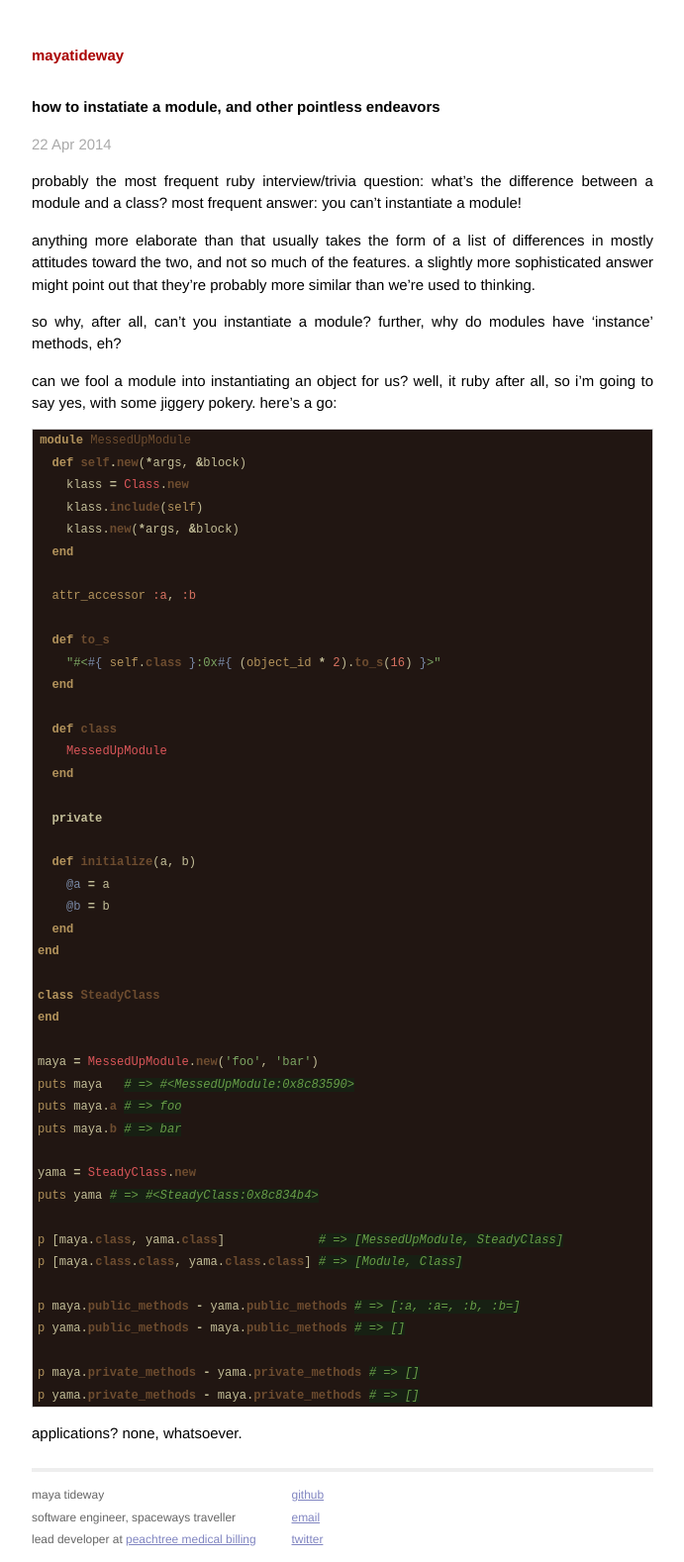
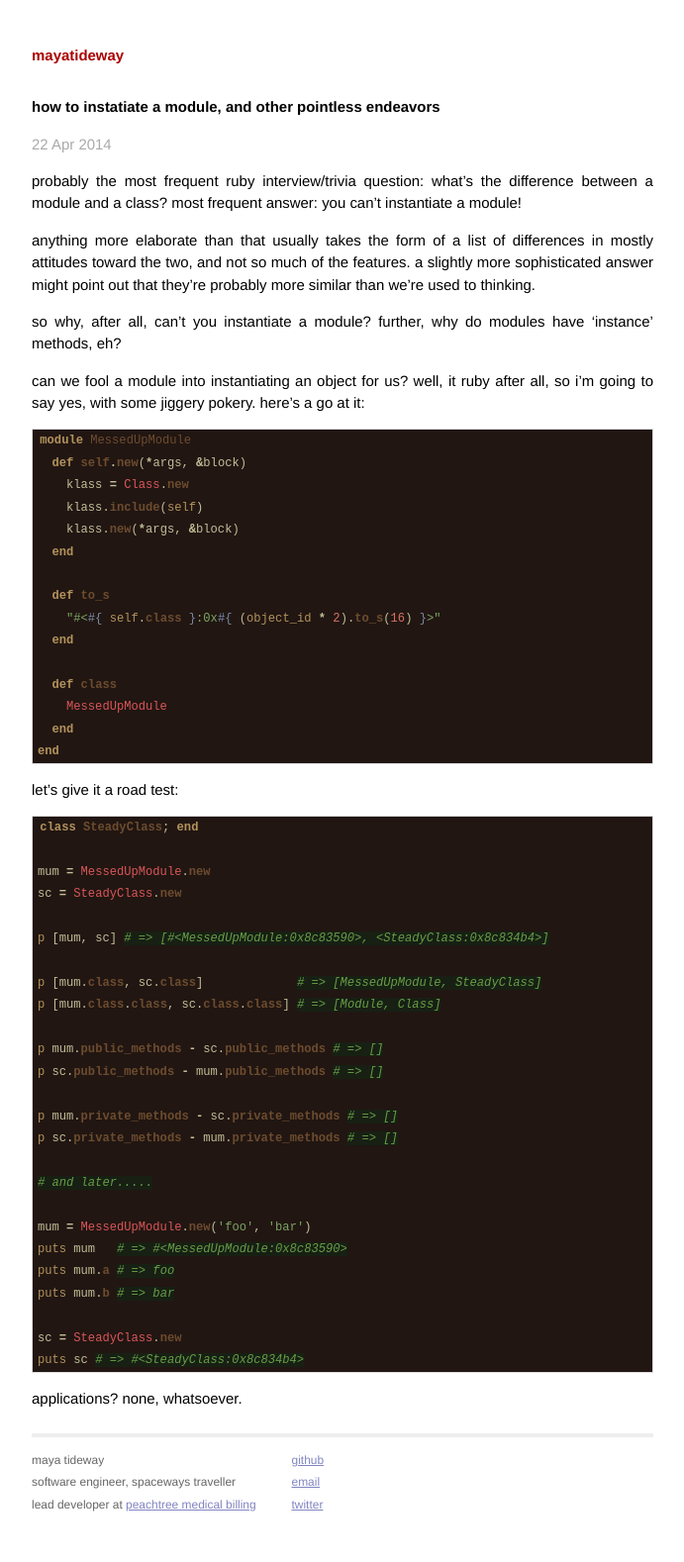
Before and after one commit to imtayadeway/imtayadeway.github.io, a Jekyll site: the page built from _posts/2014-04-22-how-to-instantiate-a-module.md, in a window 1280 px wide. Shown: the whole page at 99% size, without its empty margins (294-985 px from the left). Built offline with Jekyll 4.4.1, drawn with Linux system fonts in a browser that asks for light colours; Markdown is read by kramdown in place of the engine named in the settings; after the commit the page ends 1543 px from its top, so only the background shows below that.

Commit message:
Half way through edits

```diff
--- a/_posts/2014-04-22-how-to-instantiate-a-module.md
+++ b/_posts/2014-04-22-how-to-instantiate-a-module.md
@@ -10,7 +10,7 @@ anything more elaborate than that usually takes the form of a list of difference
 
 so why, after all, can't you instantiate a module? further, why do modules have 'instance' methods, eh?
 
-can we fool a module into instantiating an object for us? well, it ruby after all, so i'm going to say yes, with some jiggery pokery. here's a go:
+can we fool a module into instantiating an object for us? well, it ruby after all, so i'm going to say yes, with some jiggery pokery. here's a go at it:
 
 {% highlight ruby %}
 module MessedUpModule
@@ -20,8 +20,6 @@ module MessedUpModule
     klass.new(*args, &block)
   end
 
-  attr_accessor :a, :b
-
   def to_s
     "#<#{ self.class }:0x#{ (object_id * 2).to_s(16) }>"
   end
@@ -29,34 +27,39 @@ module MessedUpModule
   def class
     MessedUpModule
   end
+end
+{% endhighlight %}
 
-  private
+let's give it a road test:
 
-  def initialize(a, b)
-    @a = a
-    @b = b
-  end
-end
+{% highlight ruby %}
+class SteadyClass; end
 
-class SteadyClass
-end
+mum = MessedUpModule.new
+sc = SteadyClass.new
 
-maya = MessedUpModule.new('foo', 'bar')
-puts maya   # => #<MessedUpModule:0x8c83590>
-puts maya.a # => foo
-puts maya.b # => bar
+p [mum, sc] # => [#<MessedUpModule:0x8c83590>, <SteadyClass:0x8c834b4>]
 
-yama = SteadyClass.new
-puts yama # => #<SteadyClass:0x8c834b4>
+p [mum.class, sc.class]             # => [MessedUpModule, SteadyClass]
+p [mum.class.class, sc.class.class] # => [Module, Class]
 
-p [maya.class, yama.class]             # => [MessedUpModule, SteadyClass]
-p [maya.class.class, yama.class.class] # => [Module, Class]
+p mum.public_methods - sc.public_methods # => []
+p sc.public_methods - mum.public_methods # => []
 
-p maya.public_methods - yama.public_methods # => [:a, :a=, :b, :b=]
-p yama.public_methods - maya.public_methods # => []
+p mum.private_methods - sc.private_methods # => []
+p sc.private_methods - mum.private_methods # => []
 
-p maya.private_methods - yama.private_methods # => []
-p yama.private_methods - maya.private_methods # => []
+# and later.....
+
+mum = MessedUpModule.new('foo', 'bar')
+puts mum   # => #<MessedUpModule:0x8c83590>
+puts mum.a # => foo
+puts mum.b # => bar
+
+sc = SteadyClass.new
+puts sc # => #<SteadyClass:0x8c834b4>
+
+
 {% endhighlight %}
 
 
```
